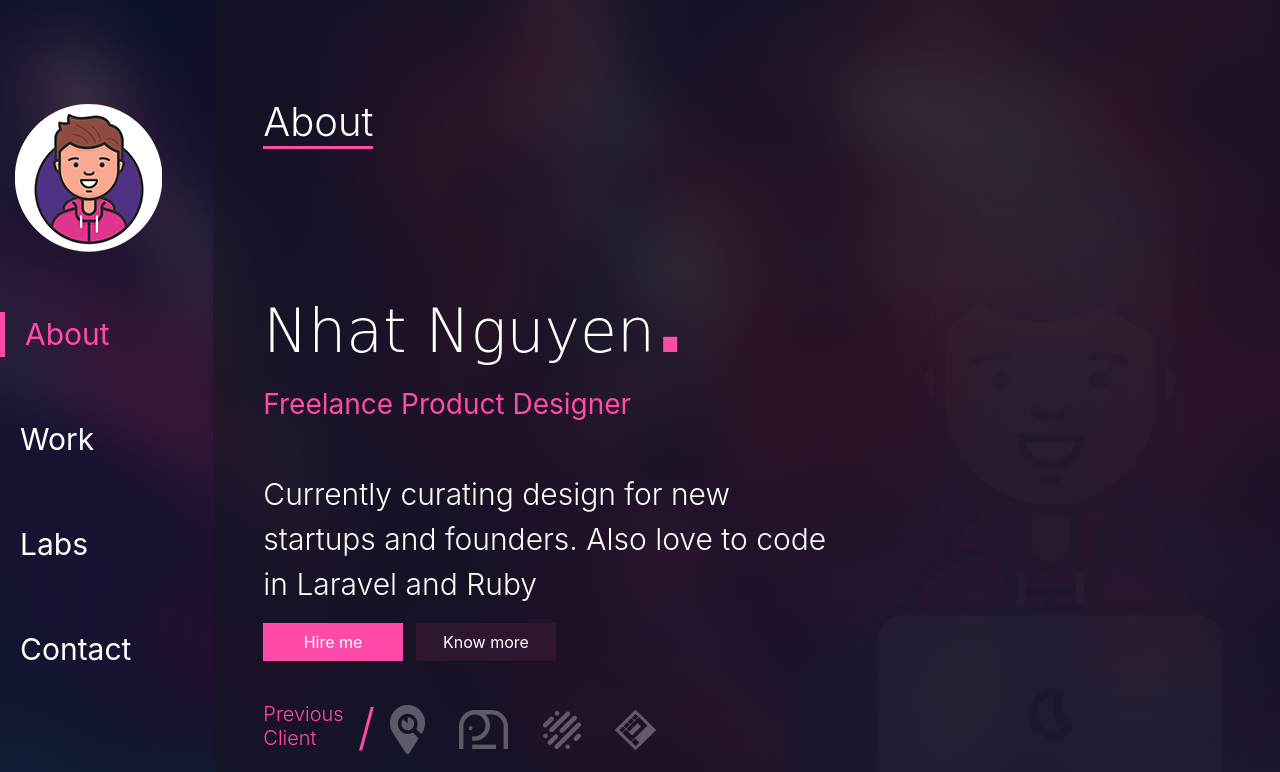
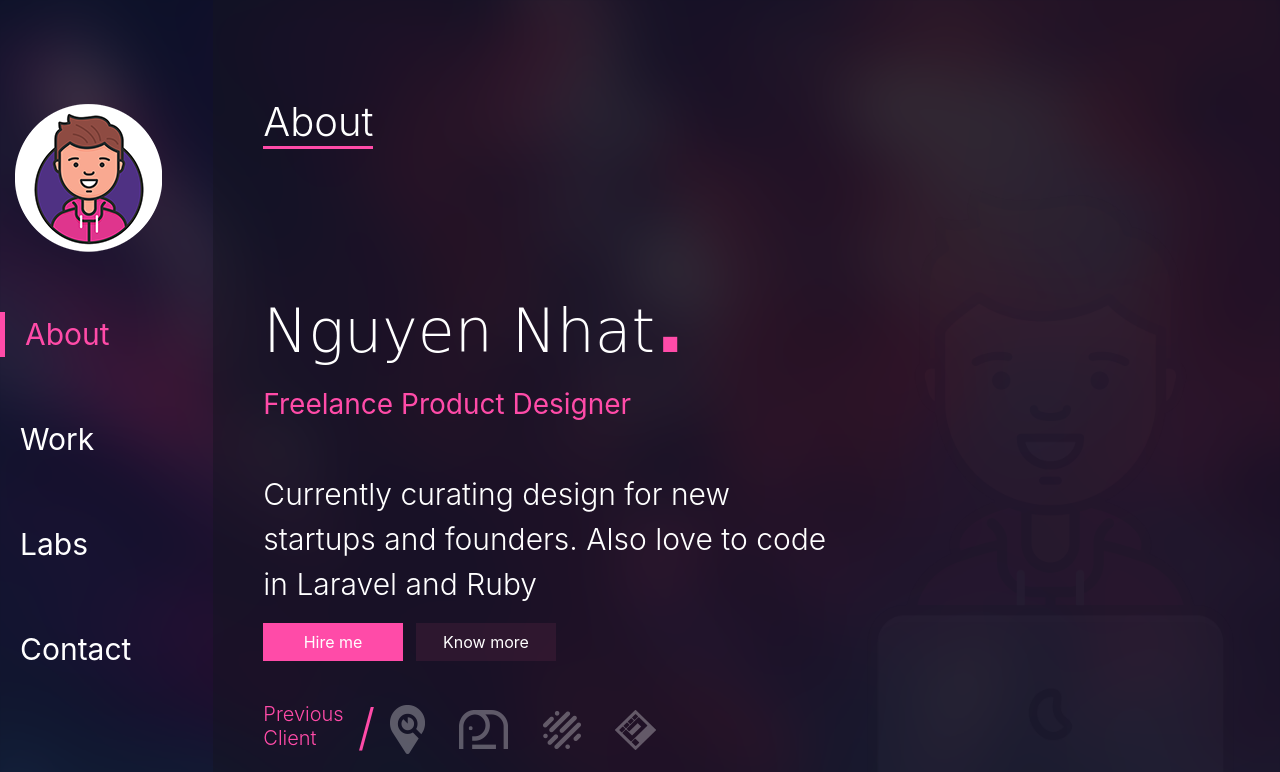
Before and after one commit to leonadvice/portfolio-app, a website: page public/index.html in a window 1280 px wide. Shown: the top 772 px of the page. Drawn offline with Linux system fonts and the light colour scheme; some packages are replaced by stand-ins of ours; a script that the page names is missing; a web font is replaced by a local one.

Commit message:
Update index.html

```diff
--- a/public/index.html
+++ b/public/index.html
@@ -119,7 +119,7 @@
 
               <div class="row">
                 <div class="col-md-7 wow fadeInRight">
-                  <h2 class="h1 about-h-2">Nhat Nguyen<span>.</span></h2>
+                  <h2 class="h1 about-h-2">Nguyen Nhat<span>.</span></h2>
 
                   <h3>Freelance Product Designer</h3>
 
```
